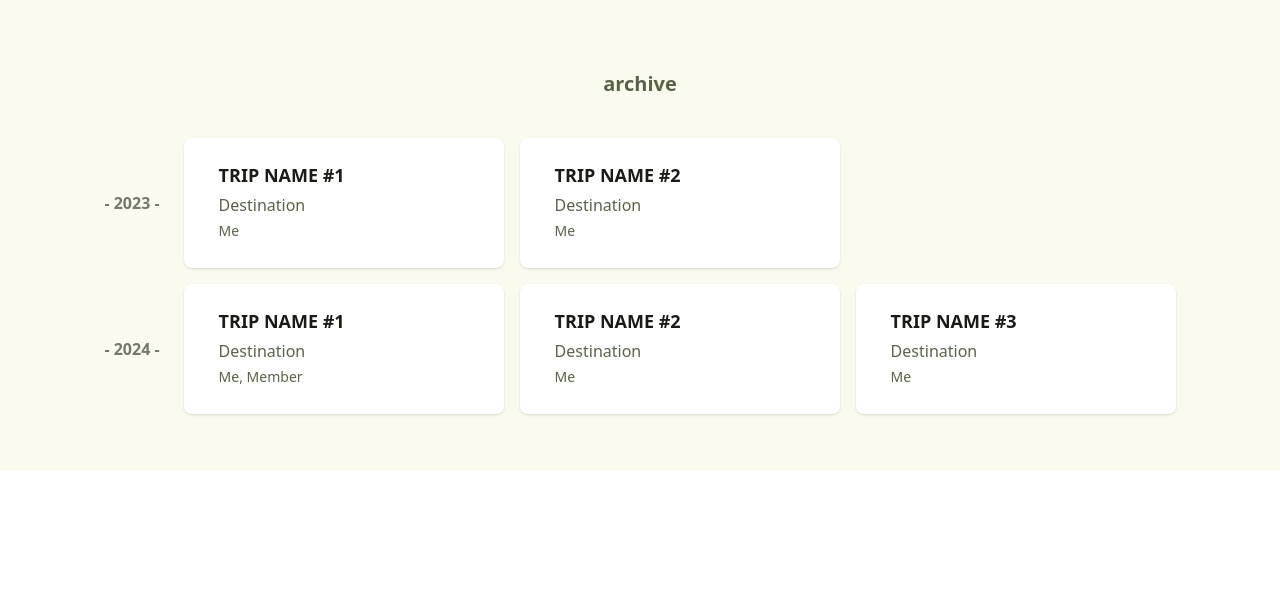
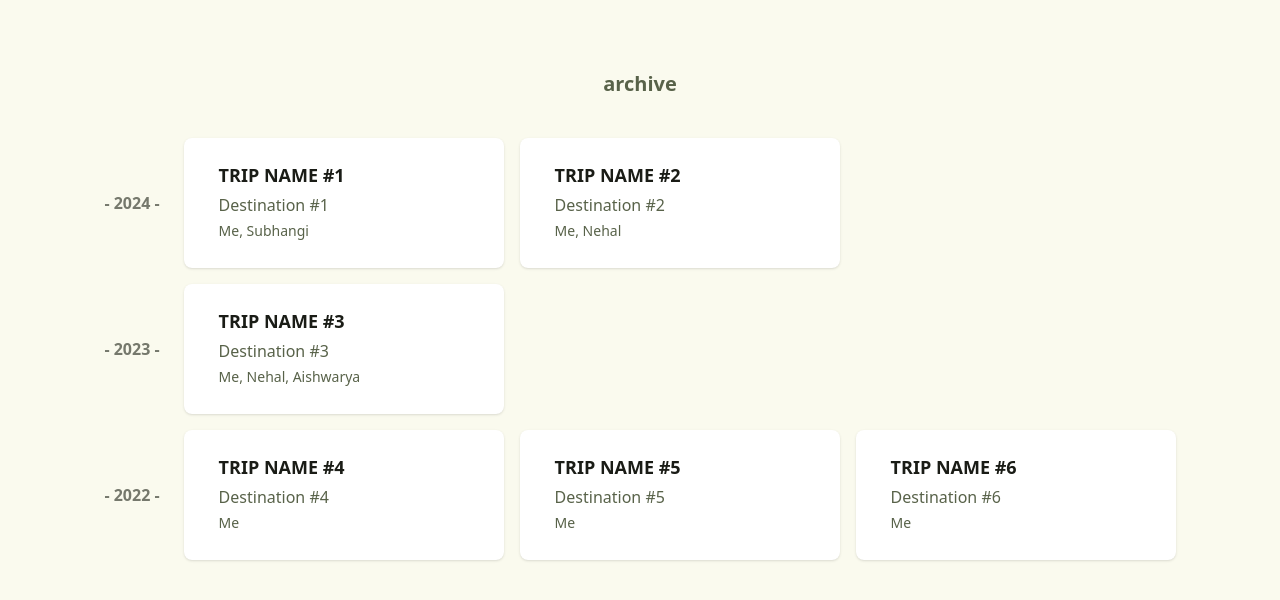
Before and after one commit to ashleybhandari/trip-planner, a React (Vite) app in the folder client/: page /dashboard in a window 1280 px wide. Shown: the part 318-918 px from the top of the page. Before the commit the page ends 800 px from the top, so only its background shows below. Built offline with nearby package versions, Linux system fonts and the light colour scheme; no server answers; sample sign-in values are in the browser's storage.

Commit message:
Add creationDate to trip data structure for dashboard sorting

```diff
--- /dev/null
+++ b/client/src/mock/mock-archived-trips.ts
@@ -0,0 +1,46 @@
+import { Trip } from "@/types/Trip";
+
+export const MOCK_ARCHIVED_TRIPS: Trip[] = [
+  {
+    name: "TRIP NAME #1",
+    destination: "Destination #1",
+    members: ["Me", "Subhangi"],
+    slug: "1",
+    creationDate: new Date(2024, 10, 31),
+  },
+  {
+    name: "TRIP NAME #2",
+    destination: "Destination #2",
+    members: ["Me", "Nehal"],
+    slug: "2",
+    creationDate: new Date(2024, 8, 1),
+  },
+  {
+    name: "TRIP NAME #3",
+    destination: "Destination #3",
+    members: ["Me", "Nehal", "Aishwarya"],
+    slug: "3",
+    creationDate: new Date(2023, 3, 9),
+  },
+  {
+    name: "TRIP NAME #4",
+    destination: "Destination #4",
+    members: ["Me"],
+    slug: "4",
+    creationDate: new Date(2022, 5, 23),
+  },
+  {
+    name: "TRIP NAME #5",
+    destination: "Destination #5",
+    members: ["Me"],
+    slug: "5",
+    creationDate: new Date(2022, 2, 13),
+  },
+  {
+    name: "TRIP NAME #6",
+    destination: "Destination #6",
+    members: ["Me"],
+    slug: "6",
+    creationDate: new Date(2022, 1, 1),
+  },
+];
--- a/client/src/mock/mock-archived.ts
+++ /dev/null
@@ -1,36 +0,0 @@
-export const MOCK_ARCHIVED_TRIPS = {
-  2024: [
-    {
-      name: "TRIP NAME #1",
-      destination: "Destination",
-      members: ["Me", "Member"],
-      slug: "1",
-    },
-    {
-      name: "TRIP NAME #2",
-      destination: "Destination",
-      members: ["Me"],
-      slug: "2",
-    },
-    {
-      name: "TRIP NAME #3",
-      destination: "Destination",
-      members: ["Me"],
-      slug: "3",
-    },
-  ],
-  2023: [
-    {
-      name: "TRIP NAME #1",
-      destination: "Destination",
-      members: ["Me"],
-      slug: "4",
-    },
-    {
-      name: "TRIP NAME #2",
-      destination: "Destination",
-      members: ["Me"],
-      slug: "5",
-    },
-  ],
-};
--- a/client/src/types/Trip.ts
+++ b/client/src/types/Trip.ts
@@ -4,4 +4,5 @@ export type Trip = {
   destination: string;
   members: string[];
   slug: string;
+  creationDate: Date;
 };
--- /dev/null
+++ b/client/src/utils/sort-trips-by-date.ts
@@ -0,0 +1,10 @@
+import { Trip } from "@/types/Trip";
+
+export function sortTripsByDate(trips: Trip[]) {
+  return trips.sort((a, b) => {
+    if (!a.creationDate && !b.creationDate) return 0;
+    if (!a.creationDate) return 1;
+    if (!b.creationDate) return -1;
+    return a.creationDate < b.creationDate ? 1 : -1;
+  });
+}
--- a/client/src/views/DashboardView.tsx
+++ b/client/src/views/DashboardView.tsx
@@ -3,12 +3,15 @@ import { useEffect, useState } from "react";
 import LogoutButton from "@/components/auth/LogoutButton";
 
 import { Trip } from "@/types/Trip";
-import { MOCK_ARCHIVED_TRIPS } from "@/mock/mock-archived";
+import { MOCK_ARCHIVED_TRIPS } from "@/mock/mock-archived-trips";
 import CreateTripDialog from "@/components/dashboard/CreateTripDialog";
 import DashboardCard from "@/components/dashboard/DashboardCard";
+import { sortTripsByDate } from "@/utils/sort-trips-by-date";
 
 const DashboardView = () => {
   const [trips, setTrips] = useState<Trip[]>([]);
+  const [archived, setArchived] = useState<Map<number, Trip[]>>(new Map());
+
   const HEADER_CLASSES =
     "text-secondary text-xl font-semibold text-center mb-10";
 
@@ -32,8 +35,10 @@ const DashboardView = () => {
             (u: any) => u.name || u.email || "Collaborator"
           ),
           slug: trip.tripSlug,
+          creationDate: trip.dates?.creationDate,
         }));
 
+        sortTripsByDate(formattedTrips);
         setTrips(formattedTrips);
       } catch (err) {
         console.error("Failed to load trips:", err);
@@ -41,6 +46,19 @@ const DashboardView = () => {
     };
 
     fetchTrips();
+  }, []);
+
+  useEffect(() => {
+    const archivedTrips = new Map<number, Trip[]>();
+
+    MOCK_ARCHIVED_TRIPS.forEach((trip) => {
+      const year = trip.creationDate.getFullYear();
+      const trips = archivedTrips.get(year) ?? [];
+      archivedTrips.set(year, [...trips, trip]);
+    });
+
+    archivedTrips.forEach((trip) => sortTripsByDate(trip));
+    setArchived(archivedTrips);
   }, []);
 
   return (
@@ -67,8 +85,11 @@ const DashboardView = () => {
         </div>
         <div>
           <h2 className={HEADER_CLASSES}>archive</h2>
-          {Object.entries(MOCK_ARCHIVED_TRIPS).map(([year, trips]) => (
-            <div key={year} className="flex flex-col lg:flex-row items-center gap-6 mb-4">
+          {[...archived].map(([year, trips]) => (
+            <div
+              key={year.toString()}
+              className="flex flex-col lg:flex-row items-center gap-6 mb-10 lg:mb-4"
+            >
               <h3 className="text-outline font-semibold">- {year} -</h3>
               <div className="grid grid-cols-1 sm:grid-cols-2 lg:grid-cols-3 gap-4">
                 {trips.map((trip) => (
```
Also changed, not shown: 2 other files (tests, documents, lock files or other folders).
